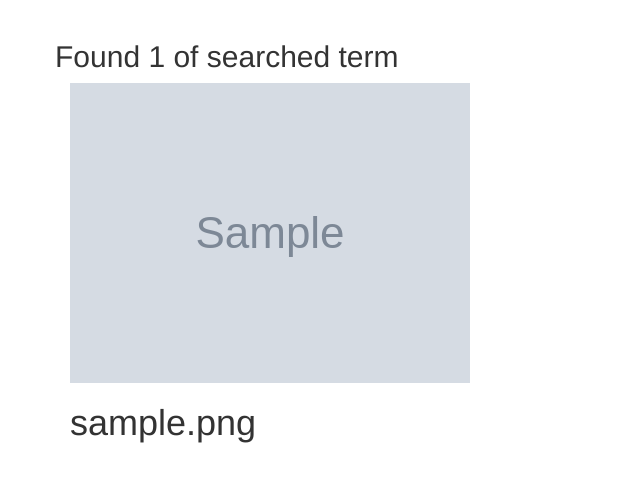
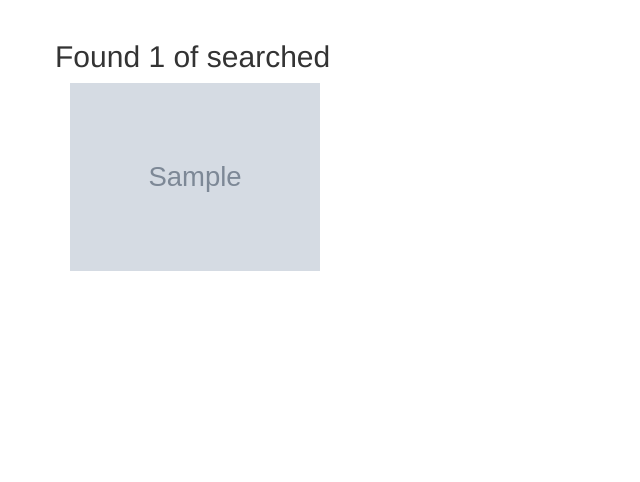
Before and after one commit to angelakarenzi5/Gallery, a Django app: template pictures/templates/search.html in a window 1280 px wide. Shown: the part 52-534 px from the top of the page, without its empty margins (0-640 px from the left). Run offline with Django 3.2, Linux system fonts and the light colour scheme; tables that the repository leaves empty hold one stand-in row (values such as "Sample post"); the template is opened without the code that fills it: values that come from a table or form of the project are taken from there, most other values are stand-ins (such as "Sample title", 1, 10 or a date in 2020); grey boxes marked "Sample" are stand-in pictures; some libraries are stand-ins or nearby versions.

Commit message:
Adding Modula in index.html

```diff
--- a/pictures/templates/search.html
+++ b/pictures/templates/search.html
@@ -4,9 +4,9 @@
 
   <div class="row">
     {% if images%}
-      <h2>Found {{ images|length }} of searched term {{message}}</h2>
+      <h2>Found {{ images|length }} of searched {{message}}</h2>
     {% else %}
-      <h2> Found 0 images for the search term {{message}}</h2>
+      <h2> Found 0 images for the search {{message}}</h2>
     {% endif %}
 
   </div>
@@ -15,14 +15,34 @@
 
   {% if images %}
     {% for image in images %}
-      <div class="col-sm-6 col-md-3">
-          <img src="{{image.image.url}}">
-          <h1>{{image.image_name}}</h1>
+      <div class=" col-md-3">
+        <a href="" data-toggle="modal" data-target="#{{image.id}}"> <img src="{{image.image.url}}" class="img-responsive" alt="Image" height="250" width="250"></a>
       </div>
+
+      <div id="{{image.id}}" class="modal fade" role="dialog">
+        <div class="modal-dialog modal-lg modal-dialog-centered">
+
+            <div class="modal-content">
+                <div class="modal-header">
+                  <button type="button" class="close" data-dismiss="modal">&times;</button>
+                  <h4 class="modal-title text-center">{{image.image_name}}</h4>
+                </div>
+                <div class="modal-body">
+                  <img src="{{image.image.url}}" alt="" id='inmodal'>
+                  <p>Description: {{image.image_description}}</p>
+                  <p> Location:{{image.location.country}} {{image.location.city}}</p>
+                </div>
+                <div class="modal-footer">
+                  <button type="button" class="btn btn-default" data-dismiss="modal">Close</button>
+                </div>
+              </div>
+
+            </div>
+          </div>
     {% endfor %}
   {% endif %}
   </div>
-  <div>
-  </div>
+
+
 </div>
 {% endblock %}
```
Also changed, not shown: pictures/templates/index.html (+47 -0 lines).
